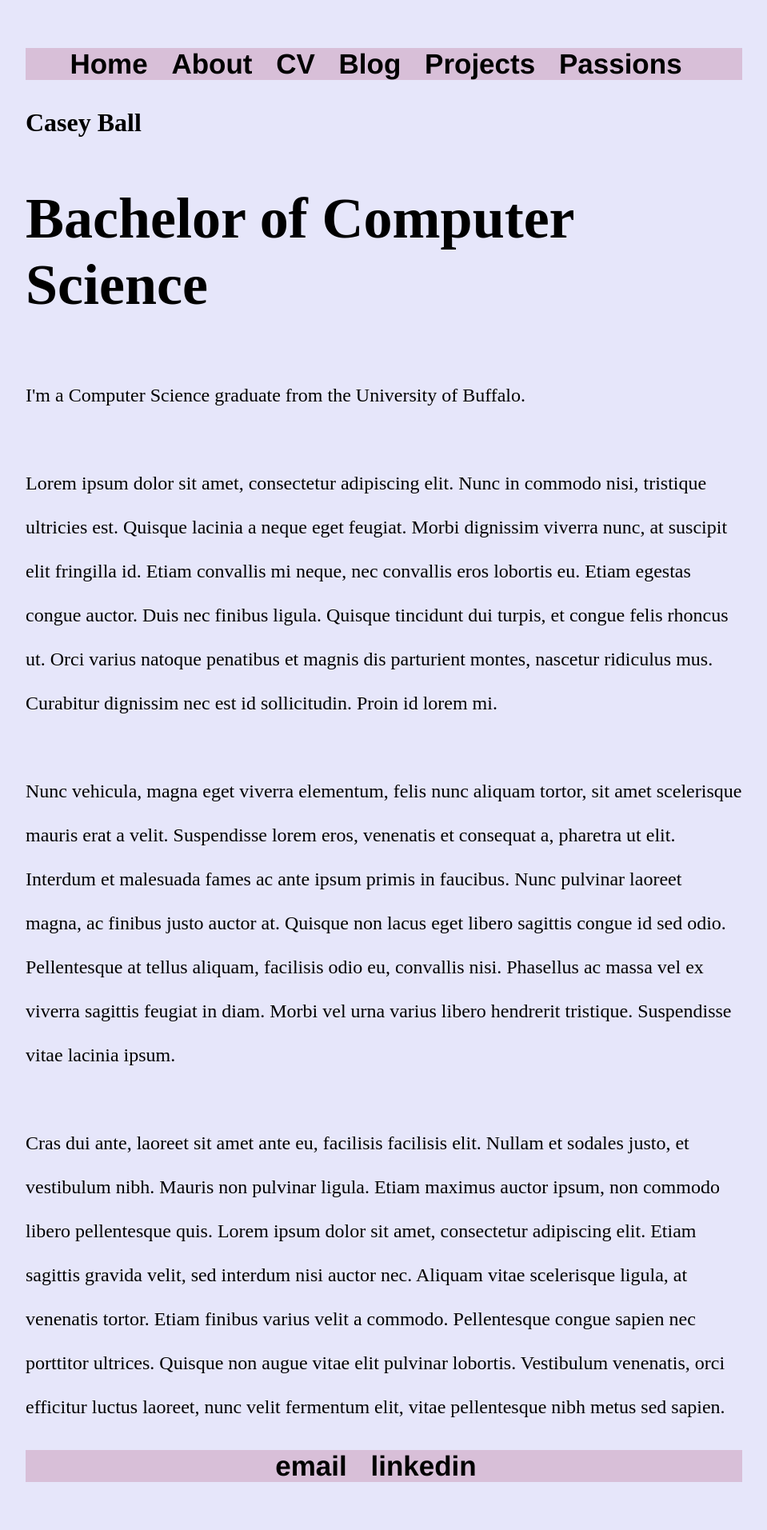
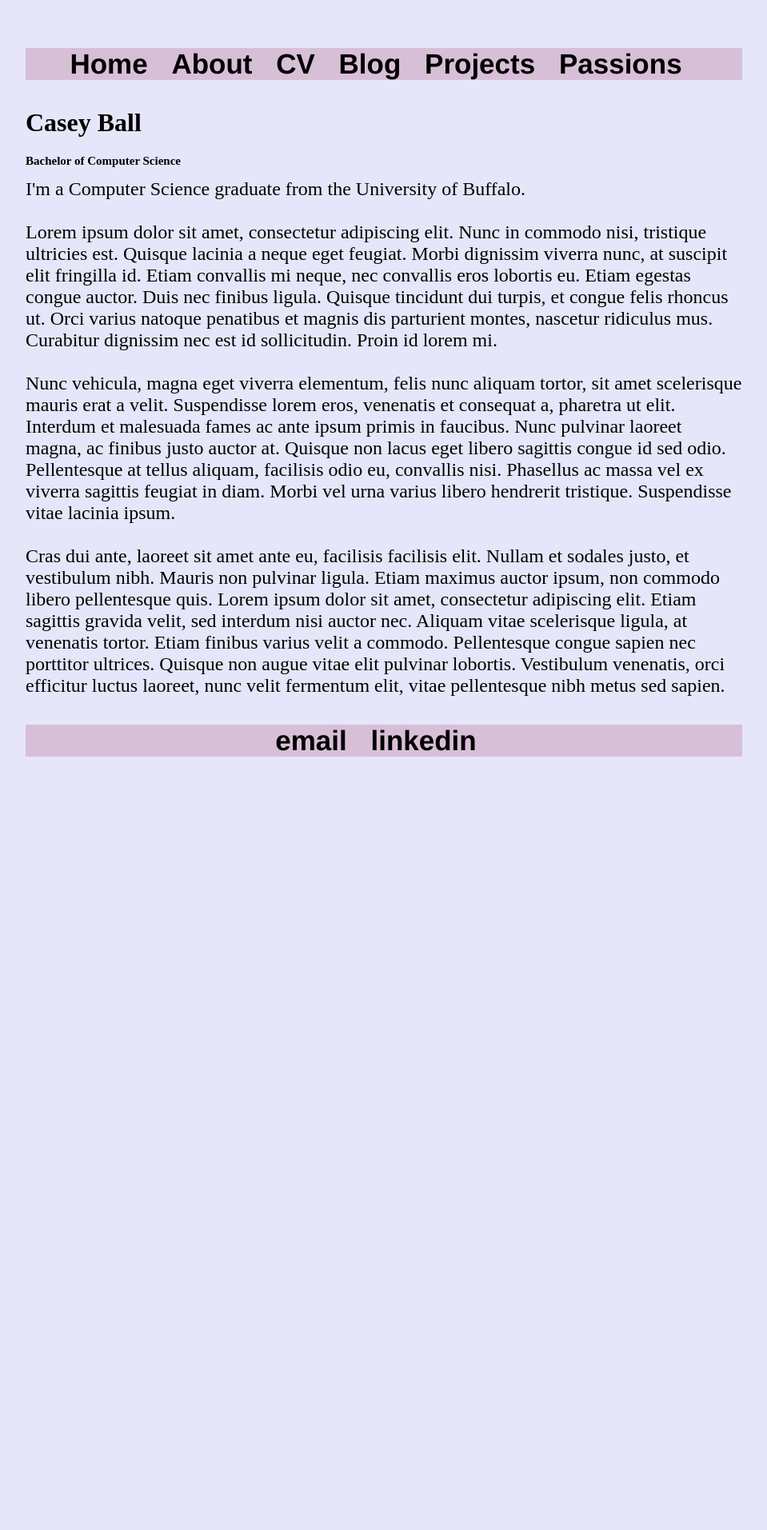
Before and after one commit to cmball2/github.io, a Jekyll site: the page built from index.html, in a window 1280 px wide. Shown: the whole page at 80% size, without its empty margins (160-1119 px from the left). Built offline with Jekyll 4.4.1, drawn with Linux system fonts in a browser that asks for light colours; after the commit the page ends 1006 px from its top, so only the background shows below that.

Commit message:
Update index.html

```diff
--- a/index.html
+++ b/index.html
@@ -4,7 +4,7 @@
 ---
 <div class="blurb">
 	<h1>Casey Ball</h1>
-	<FONT SIZE=8px>
+	<FONT SIZE=0.6em>
 	<h2>Bachelor of Computer Science</h2>
 	<FONT COLOR=#000000>
 	<FONT SIZE=5px>
```
